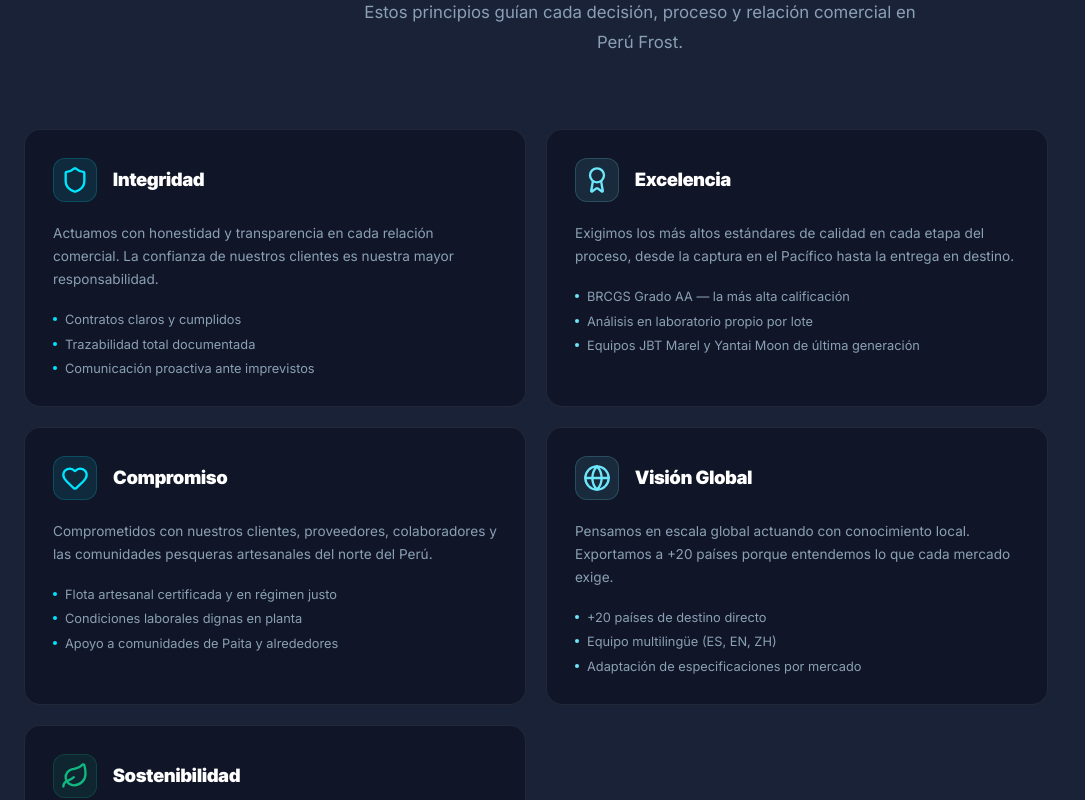
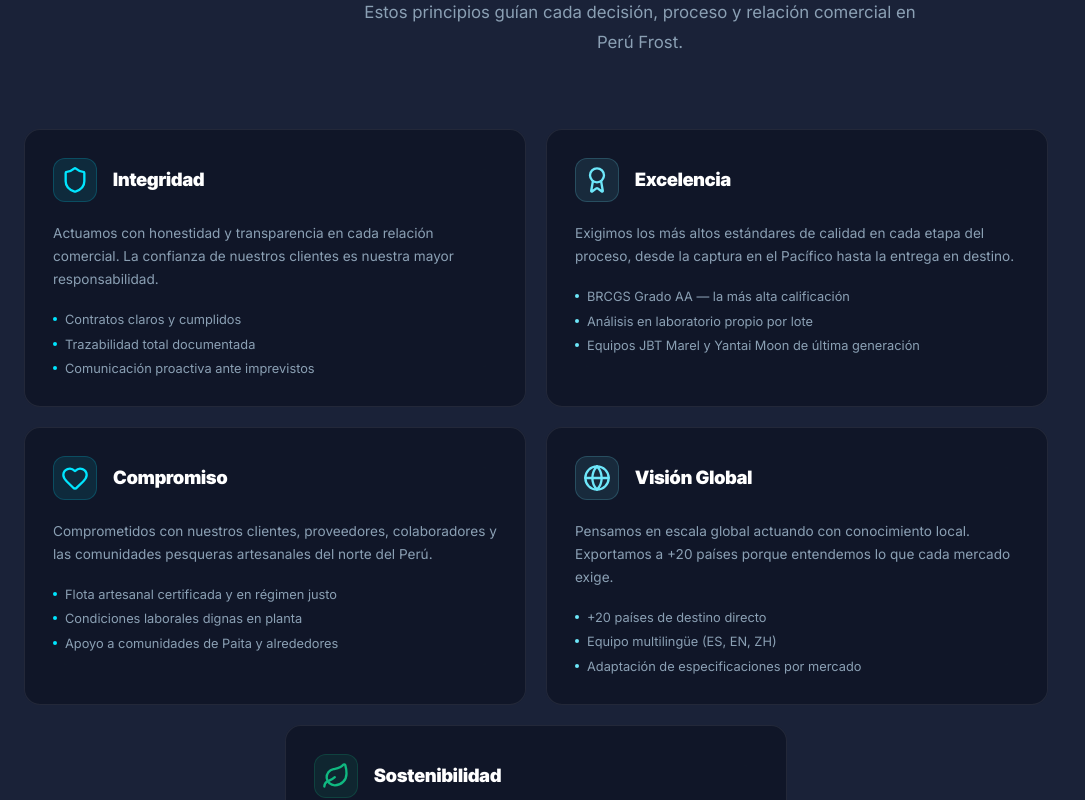
Before and after one commit to RODRIGOPIANTO/PeruFrost, a Next.js app: page /nosotros in a window 1280 px wide. Shown: the part 5400-6200 px from the top of the page, without its empty margins (0-1085 px from the left). Built offline with nearby package versions, Linux system fonts and the light colour scheme.

Commit message:
style: center isolated value card by using flex-wrap instead of grid cell spanning

```diff
--- a/app/nosotros/page.tsx
+++ b/app/nosotros/page.tsx
@@ -411,10 +411,11 @@
               </p>
             </div>
 
-            <div className="grid grid-cols-1 md:grid-cols-2 gap-5 max-w-5xl mx-auto">
+            <div className="flex flex-wrap justify-center gap-5 max-w-5xl mx-auto">
               {values.map((v, i) => (
                 <motion.div
                   key={v.title}
+                  className="w-full md:w-[calc(50%-0.625rem)]"
                   initial={{ opacity: 0, y: 30 }}
                   whileInView={{ opacity: 1, y: 0 }}
                   viewport={{ once: true }}
```
